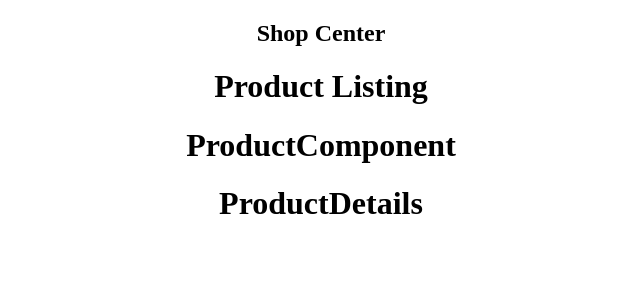
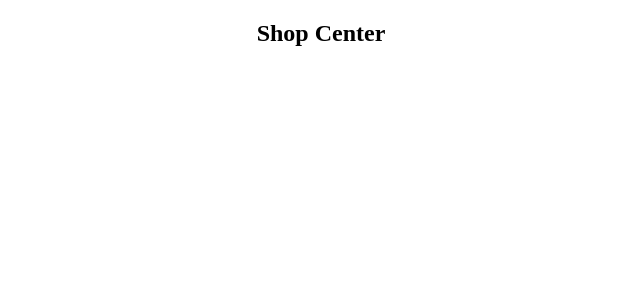
Before and after one commit to NarminGale/Redux-Project, a React (Create React App) app: page / in a window 1280 px wide. Shown: the top 300 px of the page, without its empty margins (319-959 px from the left). Built offline with nearby package versions, Linux system fonts and the light colour scheme.

Commit message:
Adding routing

```diff
--- a/src/App.js
+++ b/src/App.js
@@ -1,4 +1,5 @@
 import './App.css';
+import {BrowserRouter as Router, Routes, Route} from "react-router-dom";
 import Header from './containers/Header'
 import ProductListing from "./containers/ProductListing";
 import ProductComponent from "./containers/ProductComponent";
@@ -7,10 +8,15 @@ import ProductDetails from "./containers/ProductDetails";
 function App() {
   return (
     <div className="App">
-      <Header/>
-        <ProductListing/>
-        <ProductComponent/>
-        <ProductDetails/>
+      <Router>
+        <Header/>
+        <Routes>
+          <Route path="/" exact component={ProductListing}/>
+          <Route path="/product/:product" exact component={ProductDetails}/>
+          {/*<Route path="/" exact component={ProductComponent}/>*/}
+          <Route>404 NOT FOUND</Route>
+        </Routes>
+      </Router>
     </div>
   );
 }
```
